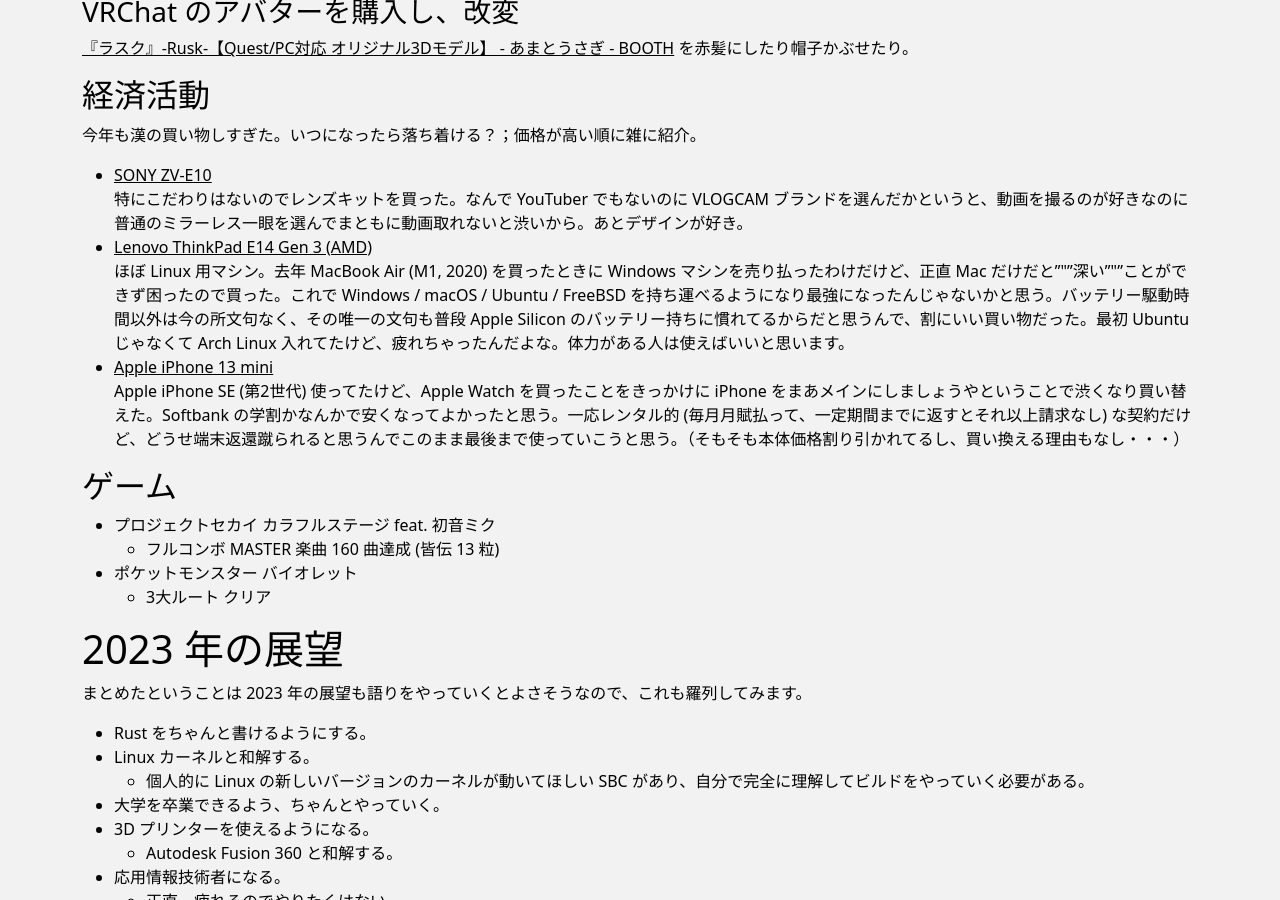
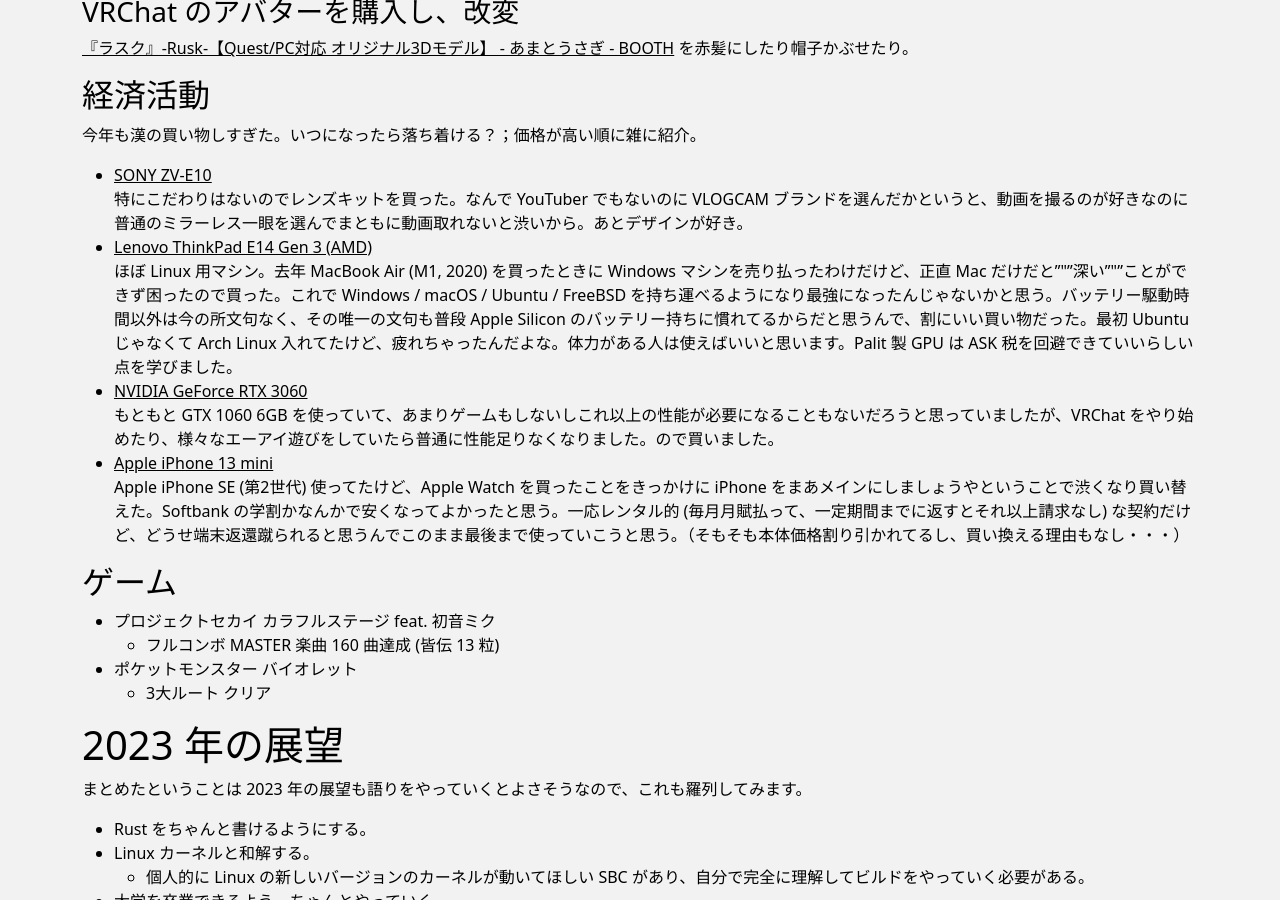
Before and after one commit to yudejp/yude.jp_v3, a Jekyll site: the page built from _posts/2022-12-25-wrapping.md, in a window 1280 px wide and 900 px high, scrolled down 2620 px. Built offline with Jekyll 4.4.1, drawn with Linux system fonts in a browser that asks for light colours; nearby versions of some CDN libraries; comment, search, counter and statistics services are not loaded.

Commit message:
update article

```diff
--- a/_posts/2022-12-25-wrapping.md
+++ b/_posts/2022-12-25-wrapping.md
@@ -77,7 +77,9 @@
 * [SONY ZV-E10](https://www.sony.jp/ichigan/products/ZV-E10/)\
 特にこだわりはないのでレンズキットを買った。なんで YouTuber でもないのに VLOGCAM ブランドを選んだかというと、動画を撮るのが好きなのに普通のミラーレス一眼を選んでまともに動画取れないと渋いから。あとデザインが好き。
 * [Lenovo ThinkPad E14 Gen 3 (AMD)](https://www.lenovo.com/jp/ja/p/laptops/thinkpad/thinkpad-e-series/thinkpad-e14-gen-3-(14%E2%80%9D-amd)/22tpe14e4a3)\
-ほぼ Linux 用マシン。去年 MacBook Air (M1, 2020) を買ったときに Windows マシンを売り払ったわけだけど、正直 Mac だけだと"""深い"""ことができず困ったので買った。これで Windows / macOS / Ubuntu / FreeBSD を持ち運べるようになり最強になったんじゃないかと思う。バッテリー駆動時間以外は今の所文句なく、その唯一の文句も普段 Apple Silicon のバッテリー持ちに慣れてるからだと思うんで、割にいい買い物だった。最初 Ubuntu じゃなくて Arch Linux 入れてたけど、疲れちゃったんだよな。体力がある人は使えばいいと思います。
+ほぼ Linux 用マシン。去年 MacBook Air (M1, 2020) を買ったときに Windows マシンを売り払ったわけだけど、正直 Mac だけだと"""深い"""ことができず困ったので買った。これで Windows / macOS / Ubuntu / FreeBSD を持ち運べるようになり最強になったんじゃないかと思う。バッテリー駆動時間以外は今の所文句なく、その唯一の文句も普段 Apple Silicon のバッテリー持ちに慣れてるからだと思うんで、割にいい買い物だった。最初 Ubuntu じゃなくて Arch Linux 入れてたけど、疲れちゃったんだよな。体力がある人は使えばいいと思います。Palit 製 GPU は ASK 税を回避できていいらしい点を学びました。
+* [NVIDIA GeForce RTX 3060](https://www.nvidia.com/ja-jp/geforce/graphics-cards/30-series/rtx-3060-3060ti/)\
+もともと GTX 1060 6GB を使っていて、あまりゲームもしないしこれ以上の性能が必要になることもないだろうと思っていましたが、VRChat をやり始めたり、様々なエーアイ遊びをしていたら普通に性能足りなくなりました。ので買いました。
 * [Apple iPhone 13 mini](https://support.apple.com/kb/SP847?locale=ja_JP)\
 Apple iPhone SE (第2世代) 使ってたけど、Apple Watch を買ったことをきっかけに iPhone をまあメインにしましょうやということで渋くなり買い替えた。Softbank の学割かなんかで安くなってよかったと思う。一応レンタル的 (毎月月賦払って、一定期間までに返すとそれ以上請求なし) な契約だけど、どうせ端末返還蹴られると思うんでこのまま最後まで使っていこうと思う。（そもそも本体価格割り引かれてるし、買い換える理由もなし・・・）
 
```
